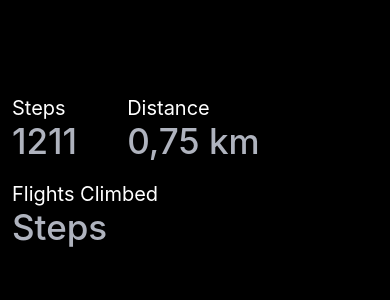
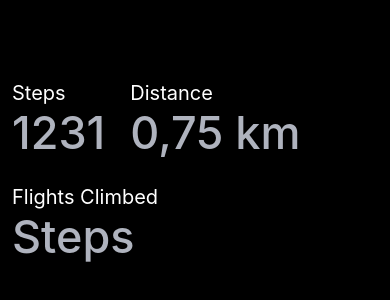
Before and after one commit to antoniovuono/StepCounter, a React Native app: screen / in a window 390 px wide. Shown: the part 250-550 px from the top of the page. Built offline with nearby package versions, Linux system fonts and the light colour scheme.

Commit message:
feat: Adjust some styles from this project

```diff
--- a/App.tsx
+++ b/App.tsx
@@ -1,31 +1,25 @@
 import { StatusBar } from "expo-status-bar";
 import { StyleSheet, Text, View } from "react-native";
 
-const Value = () => (
-  <View style={styles.valueContainer}>
-    <Text style={styles.label}>Steps</Text>
-    <Text style={styles.value}>1211</Text>
+type ValueProps = {
+  label: string;
+  value: string;
+};
+
+const Value = ({ label, value }: ValueProps) => (
+  <View>
+    <Text style={styles.label}>{label}</Text>
+    <Text style={styles.value}>{value}</Text>
   </View>
 );
 
 export default function App() {
   return (
     <View style={styles.container}>
-      <View style={{ flexDirection: "row" }}>
-        <View style={styles.valueContainer}>
-          <Text style={styles.label}>Steps</Text>
-          <Text style={styles.value}>1211</Text>
-        </View>
-
-        <View style={styles.valueContainer}>
-          <Text style={styles.label}>Distance</Text>
-          <Text style={styles.value}>0,75 km</Text>
-        </View>
-      </View>
-
-      <View style={styles.valueContainer}>
-        <Text style={styles.label}>Flights Climbed</Text>
-        <Text style={styles.value}>Steps</Text>
+      <View style={styles.values}>
+        <Value label="Steps" value="1231" />
+        <Value label="Distance" value="0,75 km" />
+        <Value label="Flights Climbed" value="Steps" />
       </View>
 
       <StatusBar style="auto" />
@@ -40,16 +34,17 @@ const styles = StyleSheet.create({
     justifyContent: "center",
     padding: 12,
   },
-  valueContainer: {
-    marginRight: 50,
-    marginVertical: 10,
+  values: {
+    flexDirection: "row",
+    gap: 25,
+    flexWrap: "wrap",
   },
   label: {
     color: "white",
     fontSize: 20,
   },
   value: {
-    fontSize: 35,
+    fontSize: 45,
     color: "#AFB3BE",
     fontWeight: "500",
   },
```
